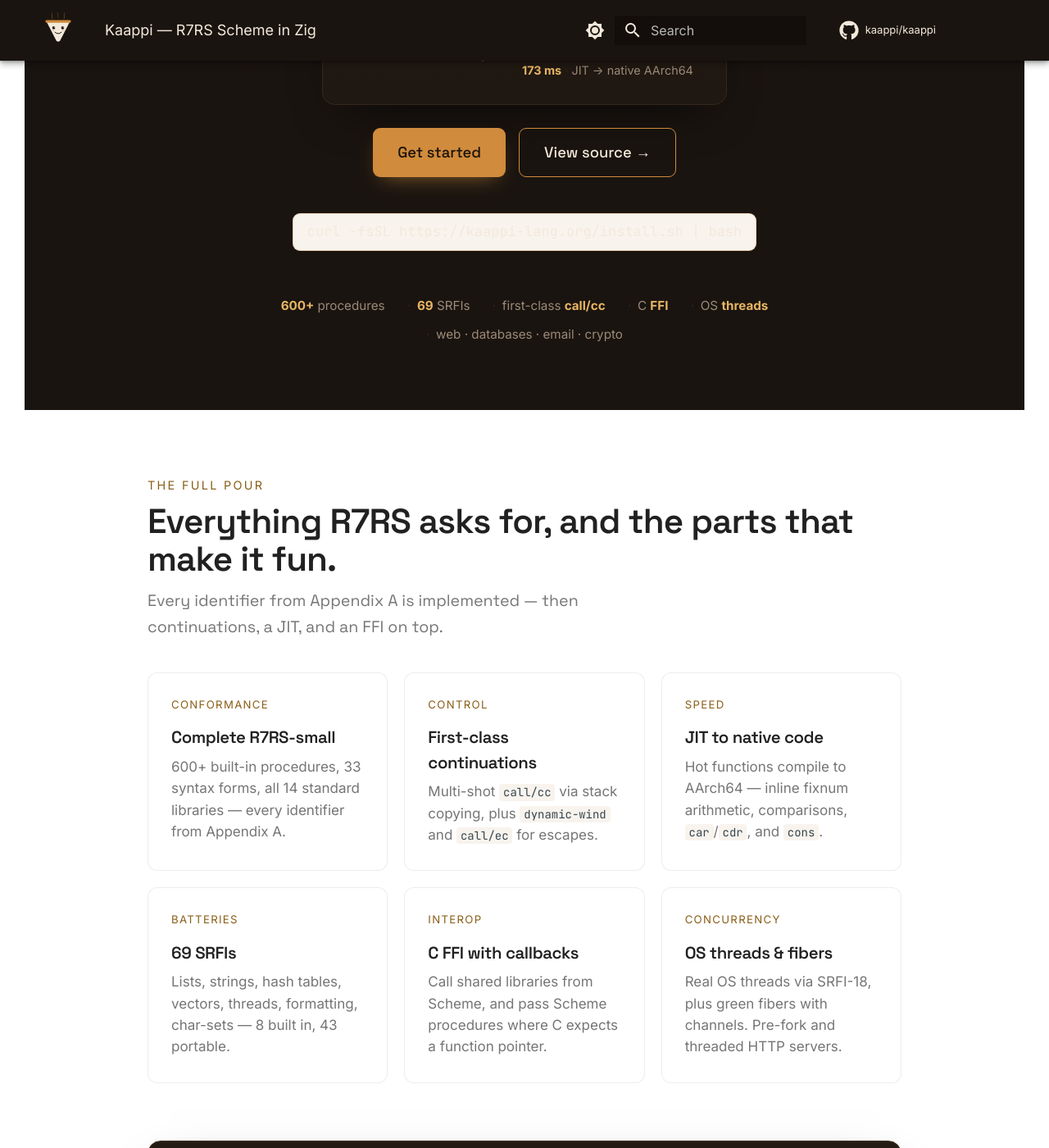
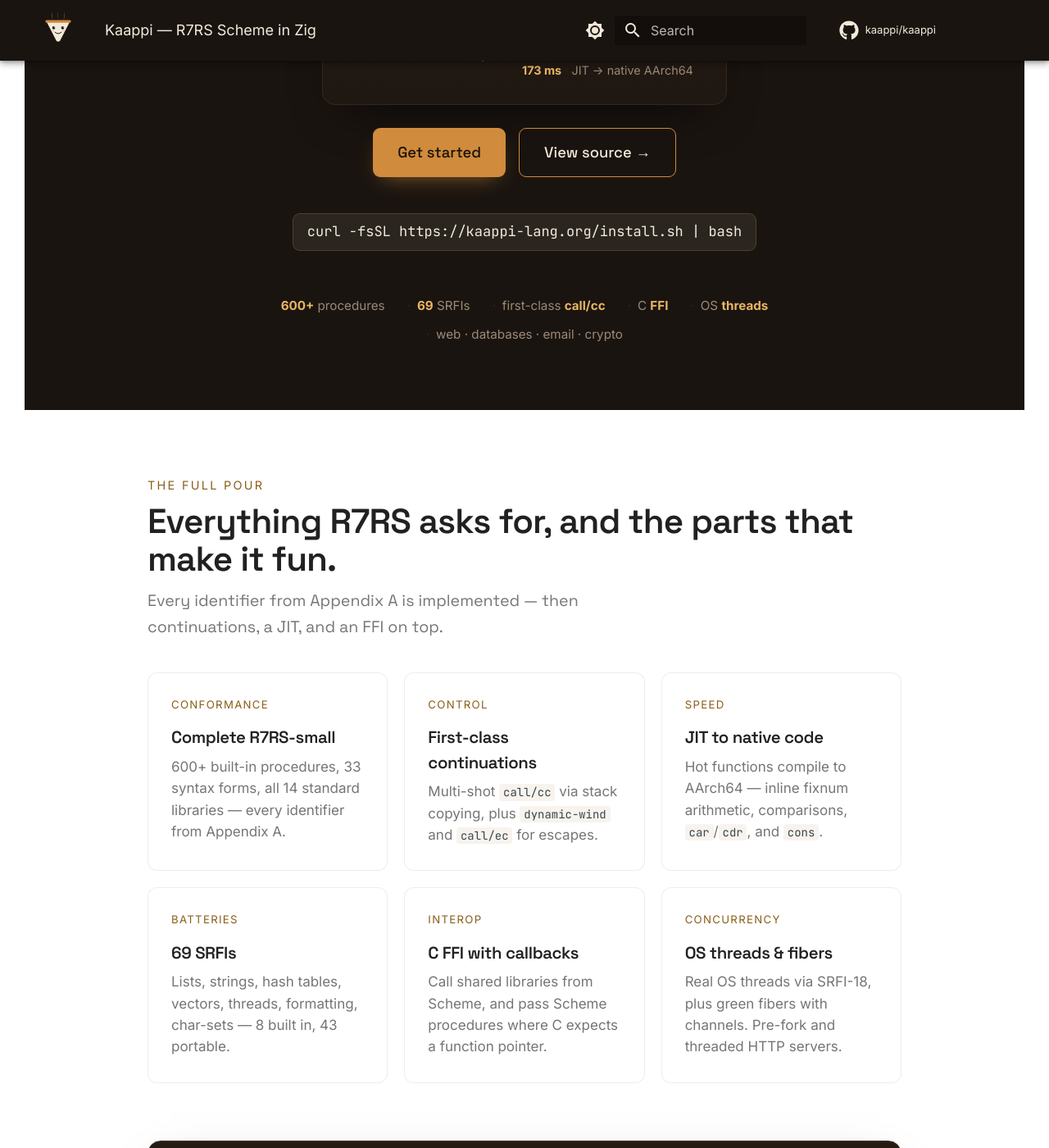
Before and after one commit to kaappi/kaappi.github.io, an MkDocs documentation site: the page built from docs/index.md, in a window 1280 px wide and 1400 px high, scrolled down 811 px. Shown: the whole window at 82% size. Built offline with MkDocs 1.6.1 and Material for MkDocs 9.7.7, drawn with Linux system fonts in a browser that asks for light colours; comment, search, counter and statistics services are not loaded.

Commit message:
Fix install code pill unreadable in light mode
Material's .md-typeset code was overriding the pill's background to
a light cream (#F8F3ED), making text invisible against the dark hero.
Boost selector specificity with .kp prefix so the dark-on-dark styling
wins in both color schemes.

Co-Authored-By: Claude Opus 4.6 (1M context) <noreply@anthropic.com>

```diff
--- a/overrides/home.html
+++ b/overrides/home.html
@@ -176,13 +176,13 @@
     margin: 0 auto 2.4rem;
   }
   .kp-caption b { color: var(--kp-crema); font-weight: 500; }
-  .kp-caption code {
-    font-size: .85rem; background: rgba(243,233,219,.15); padding: .5em 1em;
-    border-radius: 9px; border: 1px solid rgba(208,139,60,.35); color: var(--kp-crema);
+  .kp .kp-caption code {
+    font-size: .85rem; background: rgba(243,233,219,.08); padding: .5em 1em;
+    border-radius: 9px; border: 1px solid rgba(208,139,60,.25); color: var(--kp-crema);
     user-select: all; cursor: copy; display: inline-block; max-width: 100%;
     overflow-x: auto; white-space: nowrap;
   }
-  .kp-caption code:hover { background: rgba(243,233,219,.15); border-color: var(--kp-brass); }
+  .kp .kp-caption code:hover { background: rgba(243,233,219,.14); border-color: var(--kp-brass); }
   .kp-caption--install { margin-top: .8rem; }
 
   /* ---- CTAs ---- */
```
